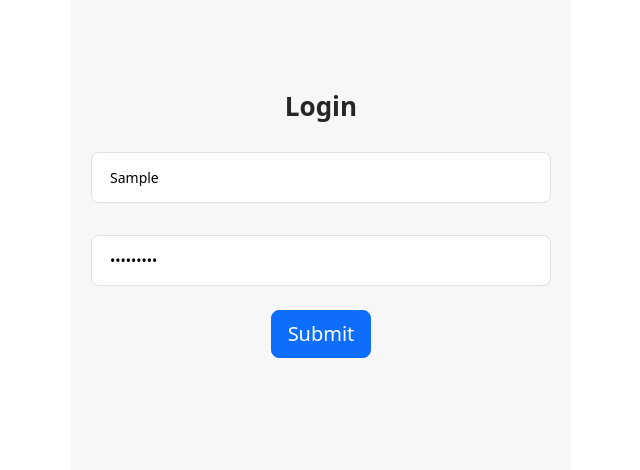
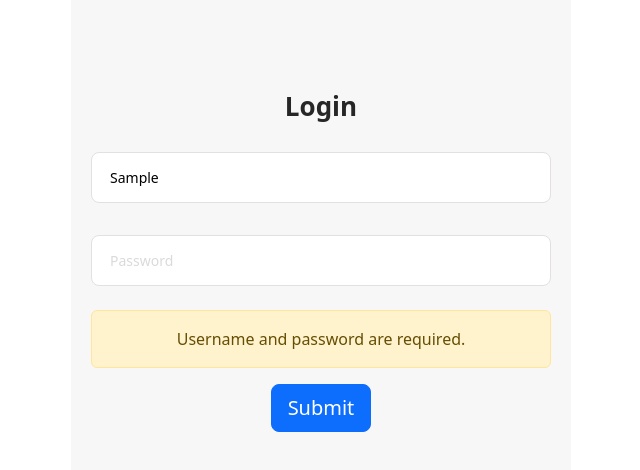
Before and after one commit to daniel-august-mentorship/Demo-School, a React (Create React App) app: page /login in a window 1280 px wide. Both pictures are taken after typing "Sample", "Sample123" into the empty fields and a click on the button "Submit". Shown: the top 470 px of the page, without its empty margins (319-959 px from the left). Built offline with nearby package versions, Linux system fonts and the light colour scheme.

Commit message:
validation

```diff
--- a/src/pages/login.js
+++ b/src/pages/login.js
@@ -1,22 +1,49 @@
-import React from "react";
+import React, { useState } from "react";
 import Button from "react-bootstrap/Button";
+import Alert from "react-bootstrap/Alert";
 import "./pages.css";
 
 function Login() {
+  const [username, setUsername] = useState("");
+  const [password, setPassword] = useState("");
+  const [Error, setError] = useState(false);
+
+  const handleLogin = () => {
+    if (username === "" || password === "") {
+      setError(true);
+    } else {
+      alert("welcome");
+    }
+  };
+
   return (
     <div className="page">
       <div className="titleWrap">Login</div>
       <div className="contentWrap">
         <div className="inputWrap">
-          <input type="text" className="input" placeholder="User name" />
+          <input
+            type="text"
+            value={username}
+            className="input"
+            placeholder="User name"
+            onChange={(e) => setUsername(e.target.value)}
+          />
         </div>
         <br />
         <div className="inputWrap">
-          <input type="password" className="input" placeholder="Password" />
+          <input
+            type="password"
+            value={password}
+            className="input"
+            placeholder="Password"
+          />
         </div>
         <br />
       </div>
-      <Button variant="primary" size="lg">
+      {Error && (
+        <Alert variant="warning">Username and password are required.</Alert>
+      )}
+      <Button variant="primary" size="lg" onClick={handleLogin}>
         Submit
       </Button>{" "}
       <br />
```
